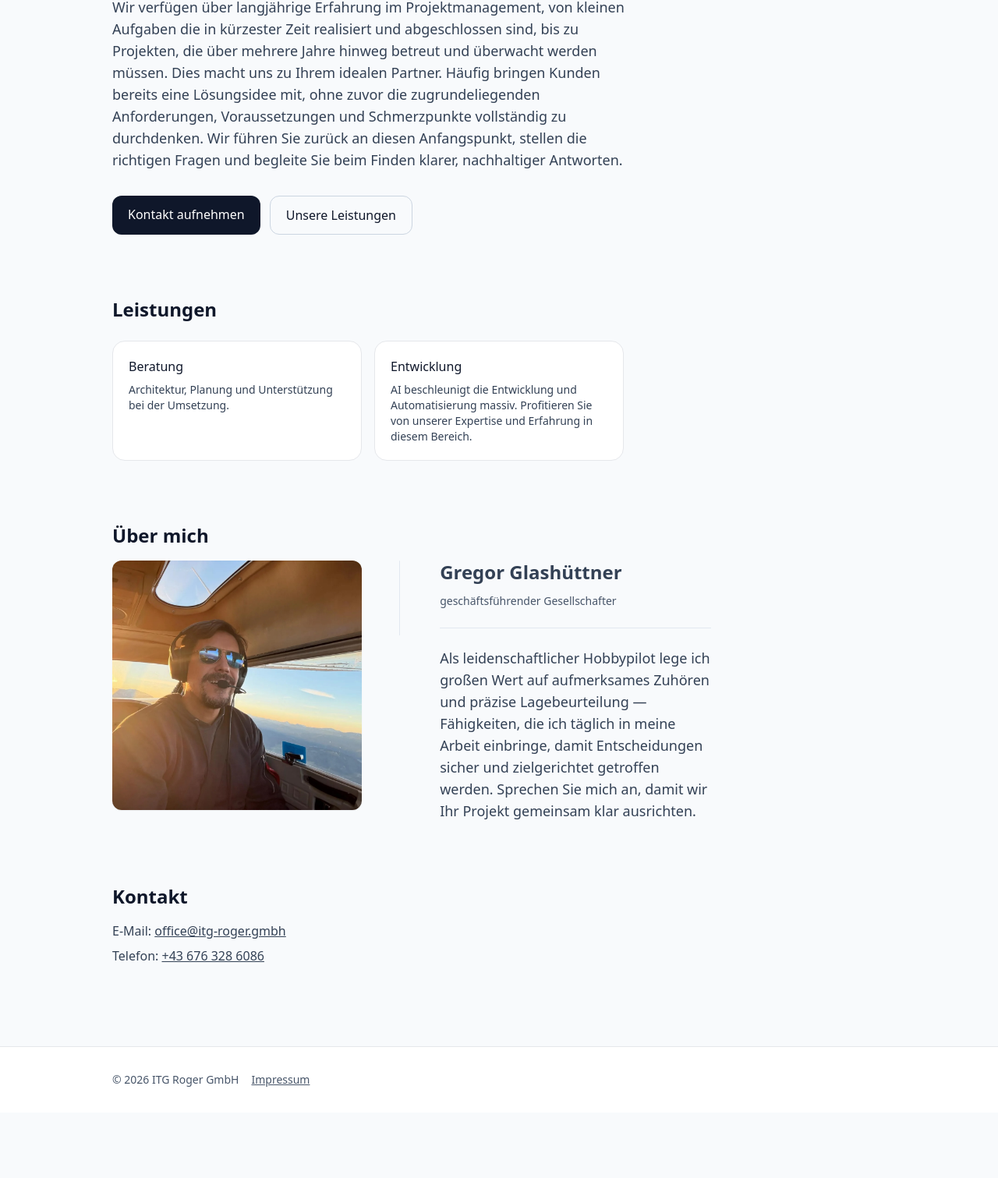
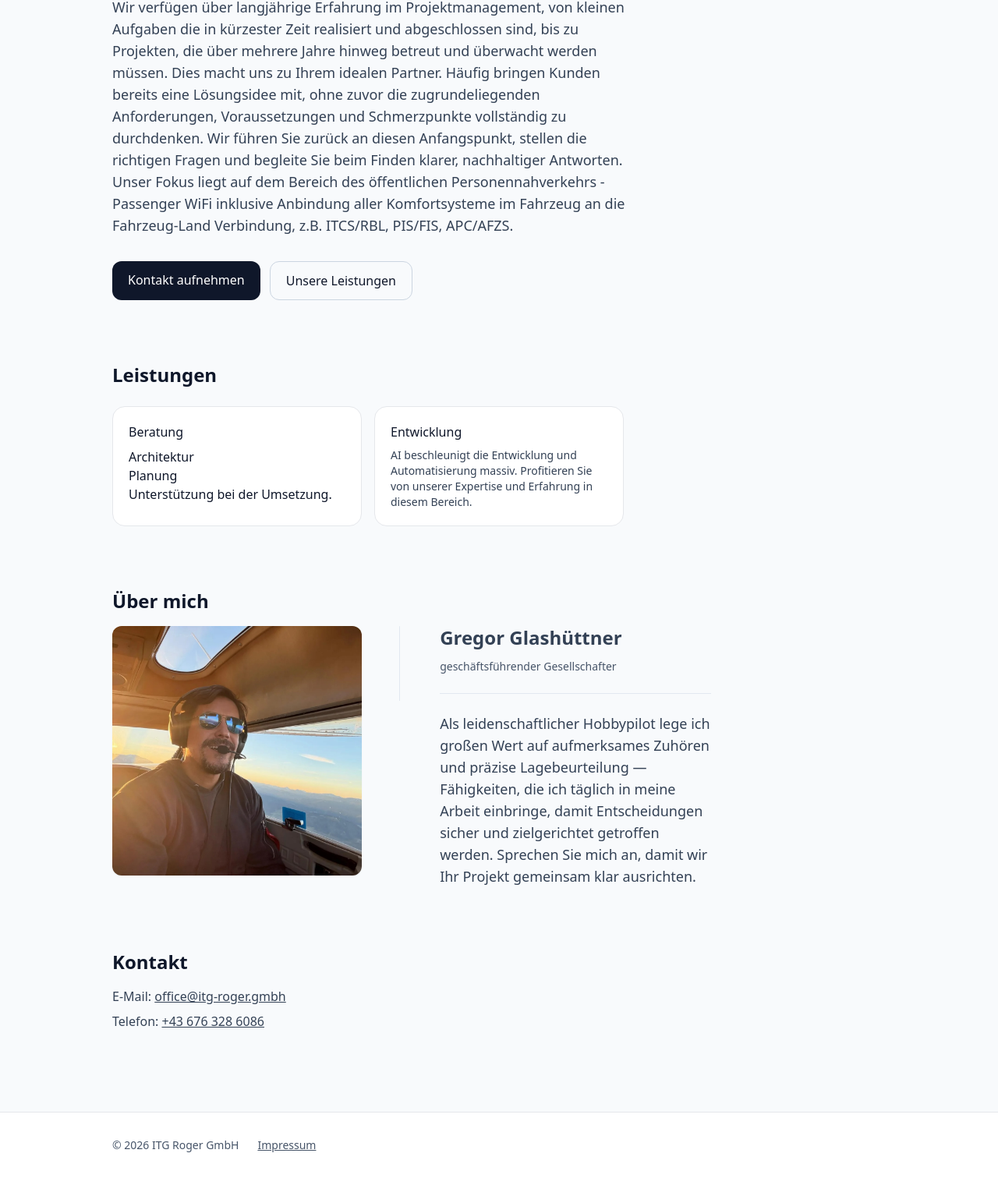
Before and after one commit to gregorglashuettner/itg-roger-website, a website: page src/index.html in a window 1280 px wide. Shown: the part 238-1749 px from the top of the page at 78% size. Before the commit the page ends 1665 px from the top, so only its background shows below. Drawn offline with nearby package versions, Linux system fonts and the light colour scheme; files that its build step writes are made by us from their sources.

Commit message:
Added more info about what I do

```diff
--- a/src/index.html
+++ b/src/index.html
@@ -23,9 +23,9 @@
         <h1 class="text-4xl font-bold tracking-tight">Wir verstehen Ihr Projekt.</h1>
         <p class="mt-4 max-w-2xl text-lg text-slate-700">
           Wir verfügen über langjährige Erfahrung im Projektmanagement, von kleinen Aufgaben die in kürzester Zeit realisiert und abgeschlossen sind, bis zu Projekten, die über mehrere Jahre hinweg betreut und überwacht werden müssen. Dies macht uns zu Ihrem idealen Partner.
-          Häufig bringen Kunden bereits eine Lösungsidee mit, ohne zuvor die zugrundeliegenden Anforderungen, Voraussetzungen und Schmerzpunkte vollständig zu durchdenken. Wir führen Sie zurück an diesen Anfangspunkt, stellen die richtigen Fragen und begleite Sie beim Finden klarer, nachhaltiger Antworten.
+          Häufig bringen Kunden bereits eine Lösungsidee mit, ohne zuvor die zugrundeliegenden Anforderungen, Voraussetzungen und Schmerzpunkte vollständig zu durchdenken. Wir führen Sie zurück an diesen Anfangspunkt, stellen die richtigen Fragen und begleite Sie beim Finden klarer, nachhaltiger Antworten. <br>
+          Unser Fokus liegt auf dem Bereich des öffentlichen Personennahverkehrs - Passenger WiFi inklusive Anbindung aller Komfortsysteme im Fahrzeug an die Fahrzeug-Land Verbindung, z.B. ITCS/RBL, PIS/FIS, APC/AFZS.
         </p>
-        <!-- 'Über mich' moved to the About section below -->
         <div class="mt-8 flex gap-3">
           <a href="#contact" class="rounded-xl bg-slate-900 px-5 py-3 text-white font-medium hover:bg-slate-800">
             Kontakt aufnehmen
@@ -41,7 +41,7 @@
         <div class="mt-6 grid gap-4 md:grid-cols-3">
           <div class="rounded-2xl border bg-white p-5">
             <div class="font-medium">Beratung</div>
-            <p class="mt-2 text-sm text-slate-700">Architektur, Planung und Unterstützung bei der Umsetzung.</p>
+            <p class="mt-2 text-sm text-slate-700"><ul>Architektur</ul><ul>Planung</ul><ul>Unterstützung bei der Umsetzung.</ul></p>
           </div>
           <div class="rounded-2xl border bg-white p-5">
             <div class="font-medium">Entwicklung</div>
@@ -78,7 +78,7 @@
 
     <footer class="border-t bg-white">
       <div class="mx-auto max-w-5xl px-4 py-8 text-sm text-slate-600">
-        <div class="flex flex-wrap items-center gap-x-4 gap-y-2">
+        <div class="flex flex-wrap items-center gap-x-6 gap-y-2">
           <div>© <span id="year"></span> ITG Roger GmbH</div>
           <a
             href="#impressum-content"
@@ -90,7 +90,7 @@
             Impressum
           </a>
         </div>
-        <div id="impressum-content" class="mt-4 hidden rounded-lg border border-slate-200 bg-slate-50 p-4 text-slate-700">
+        <div id="impressum-content" class="mt-6 hidden rounded-lg border border-slate-200 bg-slate-50 p-4 text-slate-700">
           <div><strong>Adresse:</strong> 1020 Wien, Engerthstr. 143</div>
           <div><strong>UID:</strong> ATU80092917</div>
           <div><strong>FNr:</strong> 615836t</div>
```
Also changed, not shown: dist/index.html, dist/style.css.
